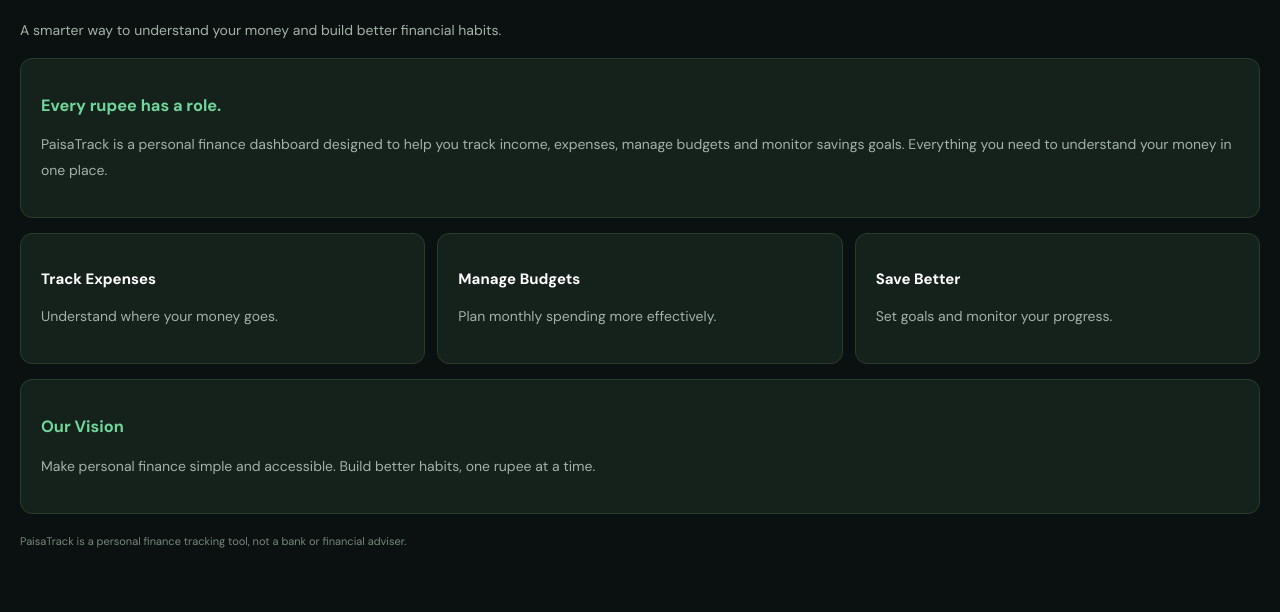
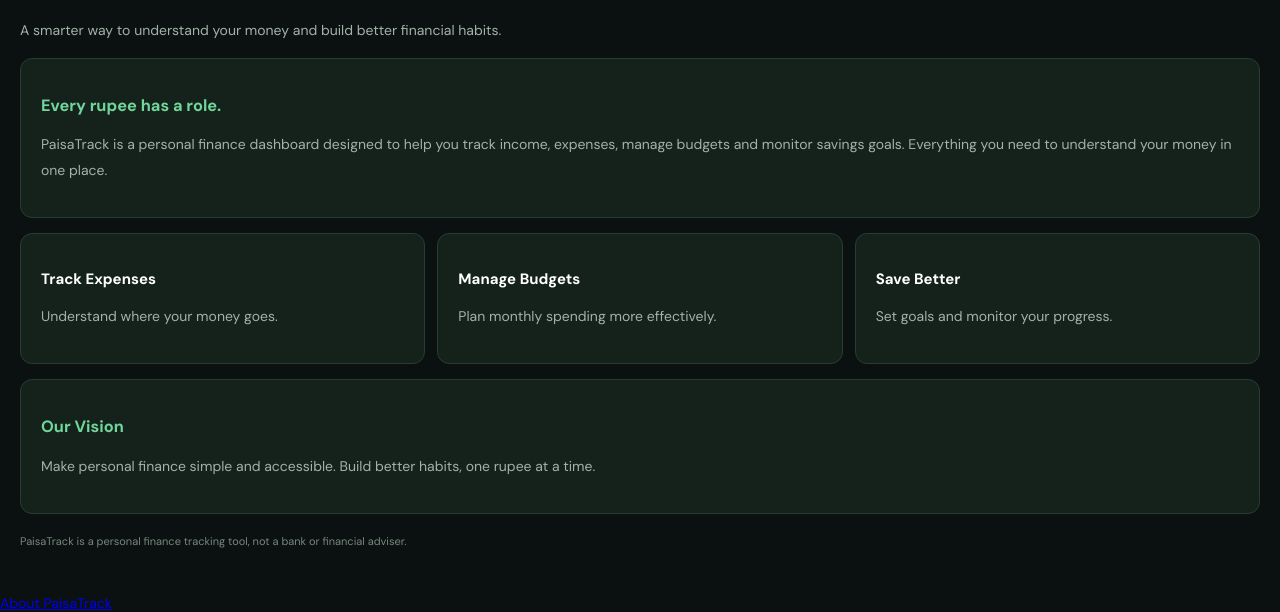
Before and after one commit to ironman07409-bit/PaisaTrack, a plain HTML site: page index.html in a window 1280 px wide. Shown: the part 1204-1816 px from the top of the page. Drawn offline with Linux system fonts and the light colour scheme.

Commit message:
Add About link to index.html

```diff
--- a/index.html
+++ b/index.html
@@ -184,3 +184,4 @@
     not a bank or financial adviser.
   </p>
 </section>
+<a href="#about">About PaisaTrack</a>
```
